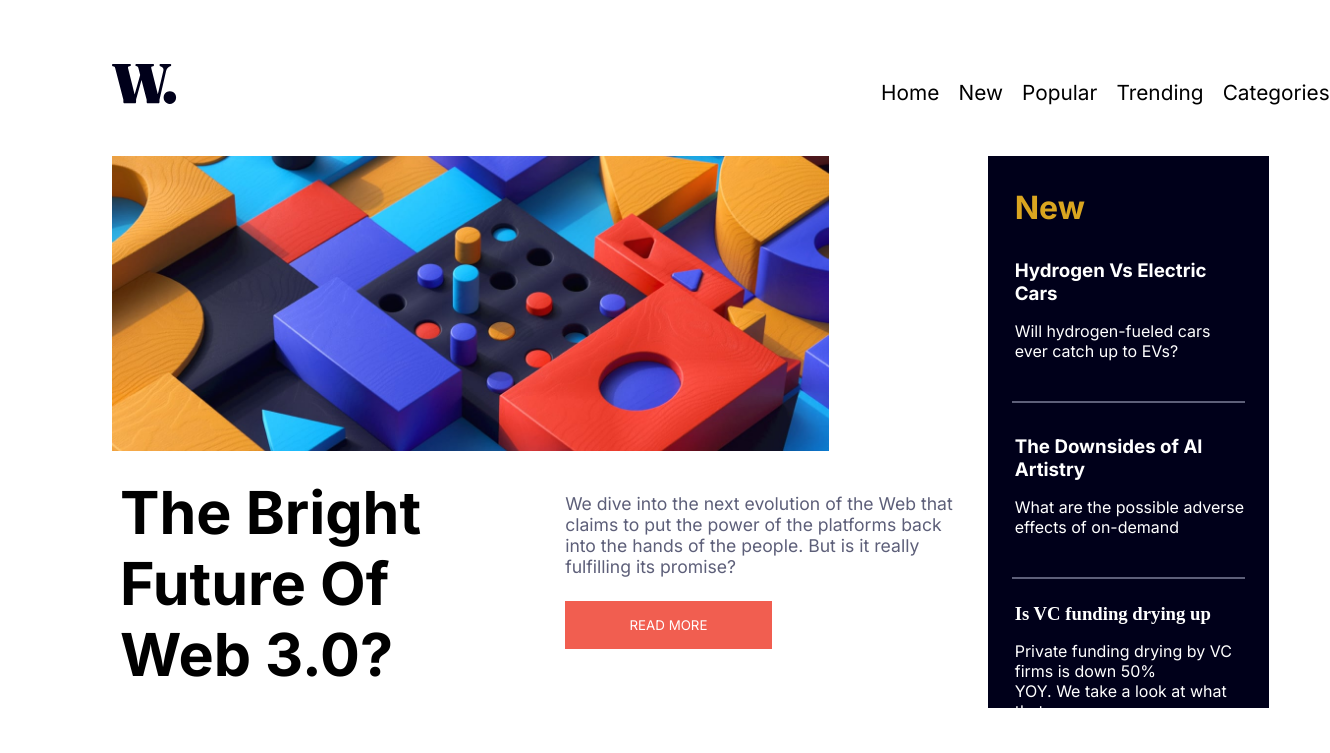
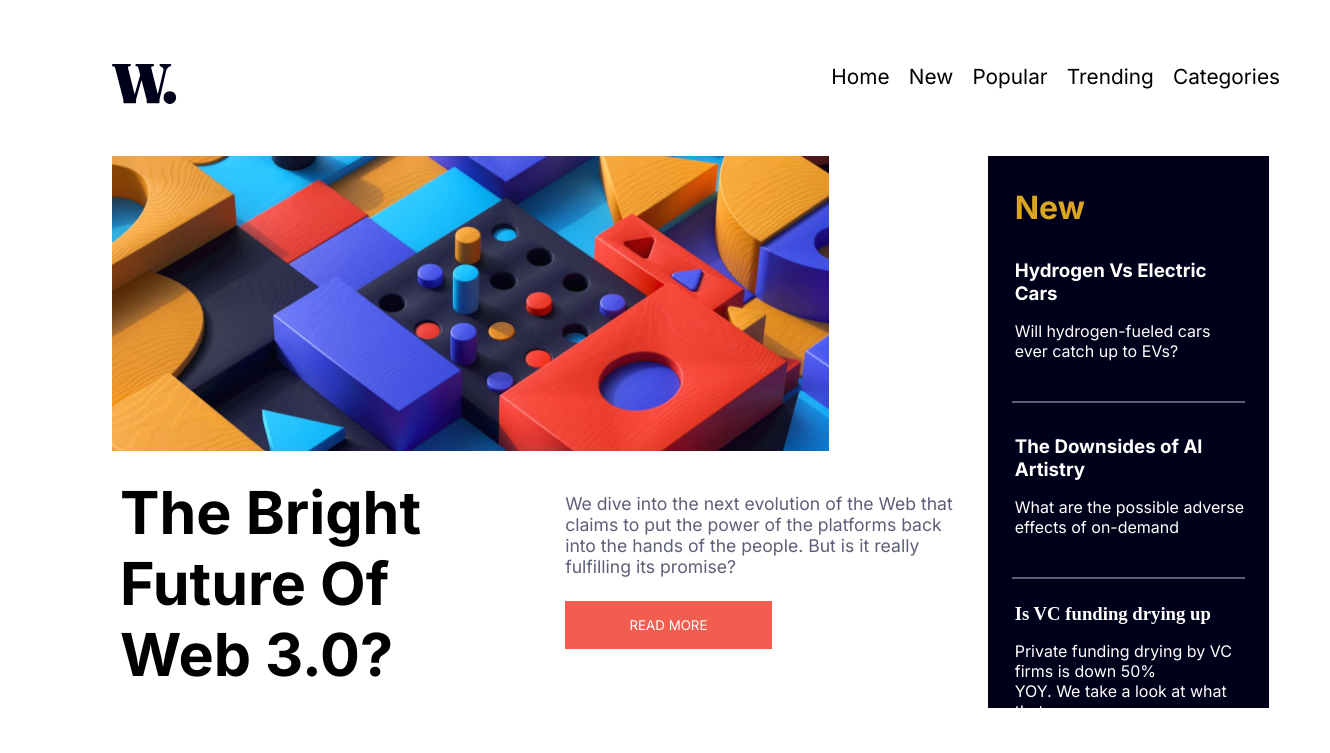
Before and after one commit to IderaNimah/NewsHomepage, a plain HTML site: page index.html in a window 1280 px wide. Shown: the top 753 px of the page, 1330 px wide, since content can reach past the window. Drawn offline with Linux system fonts and the light colour scheme.

Commit message:
navbar fixed

```diff
--- a/styles.css
+++ b/styles.css
@@ -30,13 +30,6 @@ header{
   height: 3px;
   background-color: black;
 }
-nav {
-  margin-left: 44rem;
-  margin-right: 14rem;
-  margin-top: 1rem;
-  display: flex;
-}
-
 nav ul {
   display: flex;
   justify-content: space-between;
@@ -50,7 +43,6 @@ nav ul li {
 
 .major-container {
   display: flex;
-  /* height: 100vh; */
 }
 .container-word {
   display: flex;
@@ -235,6 +227,7 @@ button {
     margin-left: 13rem;
     margin-top: 0.5rem;
   }
+
   nav {
     position: fixed;
     overflow: hidden;
@@ -243,7 +236,7 @@ button {
     top: 80px;
     right: 0;
     left: 0;
-    background-color: #172e80;
+    background-color: #ffff;
   }
   nav ul {
     display: block;
```
Also changed, not shown: index.html (+2 -2 lines), script.js (+0 -10 lines).
